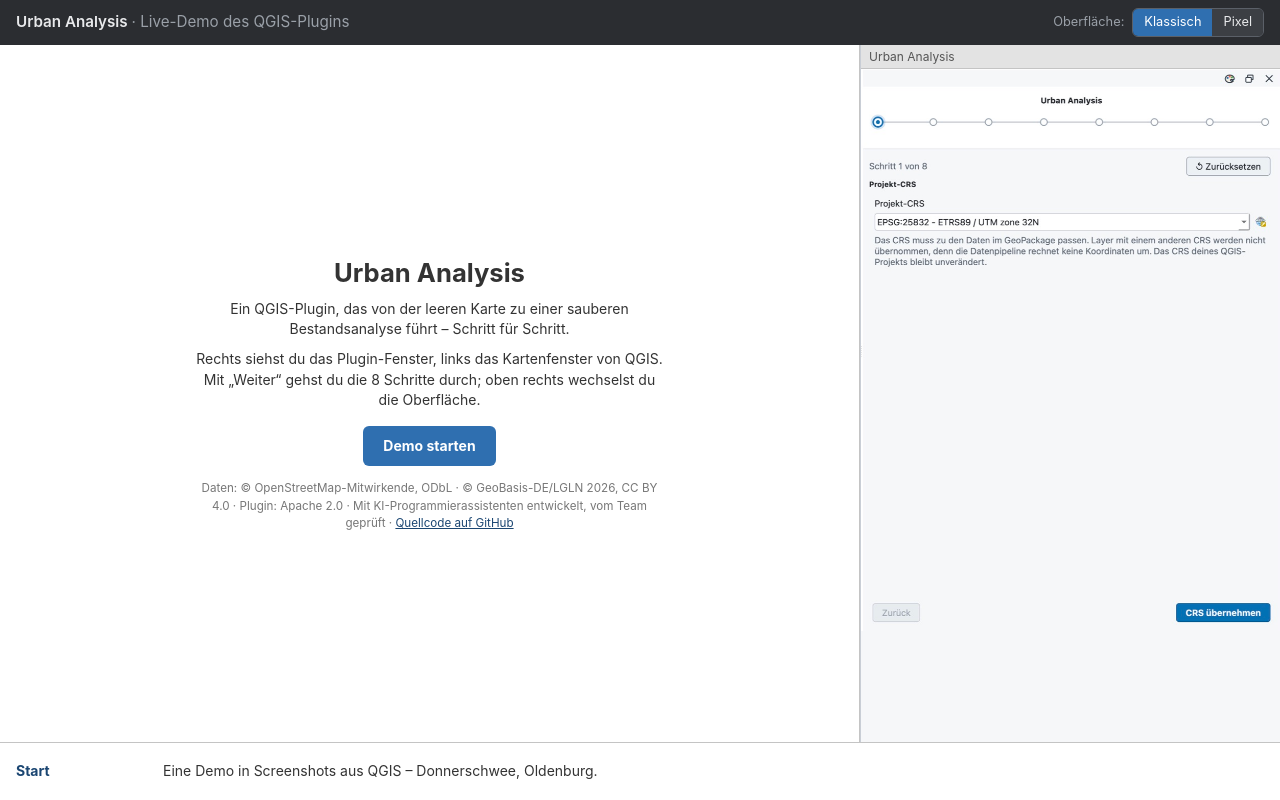
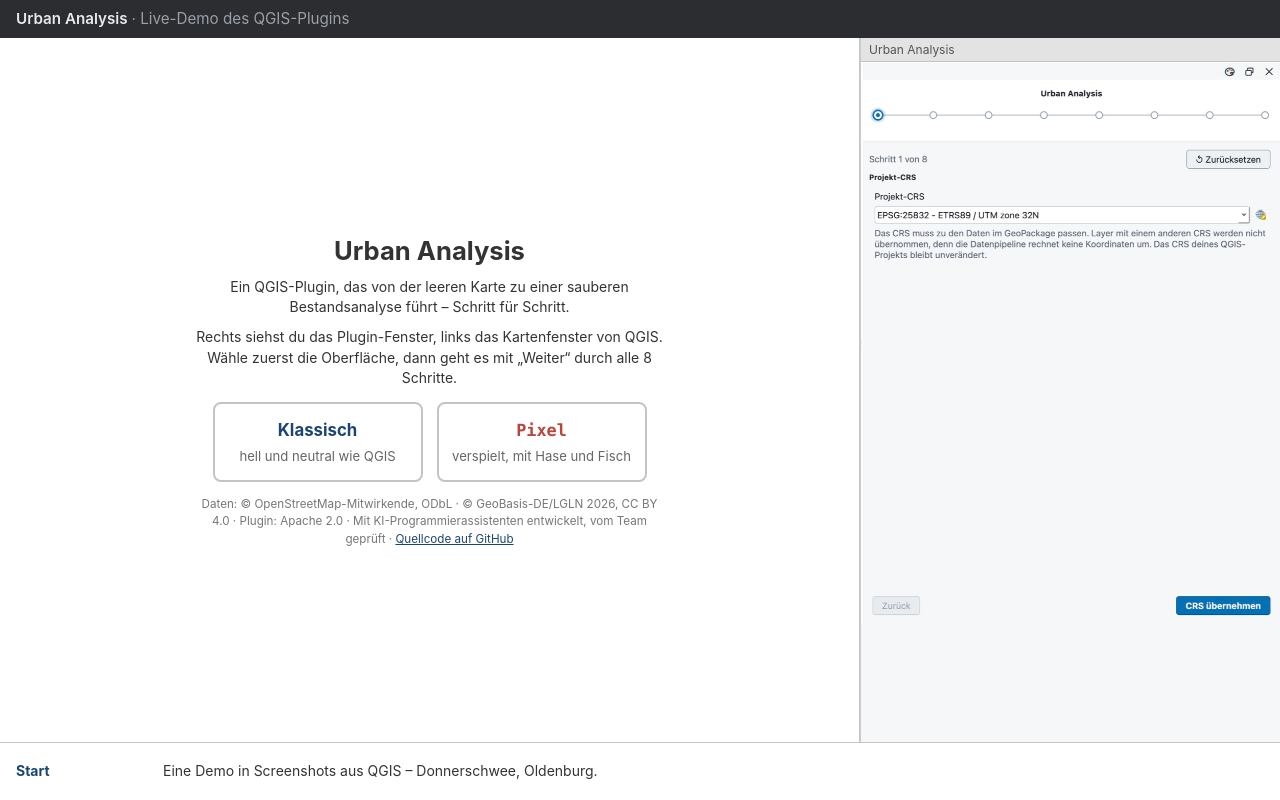
Before and after one commit to Jade-HS-Vibecoding-WPK/urban-analysis-plugin, a plain HTML site: page docs/index.html in a window 1280 px wide. Drawn offline with Linux system fonts and the light colour scheme.

Commit message:
Live-Demo: Stil am Start waehlen, Palette wechselt Stil, leuchtender Weiter-Knopf im Bild, Schritt 4 Hinweise ergaenzt

```diff
--- a/docs/index.html
+++ b/docs/index.html
@@ -48,9 +48,21 @@
 
   .dock { display: flex; flex-direction: column; min-height: 0; background: var(--dock-bg); border-left: 1px solid var(--dock-line); }
   .dockhead { flex: none; font-size: .75rem; color: #555; background: #e3e3e3; border-bottom: 1px solid #c4c4c4; padding: 3px 8px; }
-  .shot { position: relative; flex: 1; min-height: 0; }
-  /* Screenshot ist nur Bild: immer gleich groß, oben ausgerichtet, nicht klickbar */
-  .shot img { position: absolute; inset: 0; width: 100%; height: 100%; object-fit: contain; object-position: top center; display: block; }
+  .shot { position: relative; flex: 1; min-height: 0; overflow-y: auto; }
+  /* Screenshot in fester Breite (kein Springen); nur das Paletten-Symbol ist klickbar – wie im Plugin */
+  .frame { position: relative; }
+  .frame img { width: 100%; height: auto; display: block; }
+  .palette { position: absolute; left: 85.6%; top: .2%; width: 4.4%; height: 3%; border: 2px solid transparent; border-radius: 6px;
+             background: transparent; cursor: pointer; padding: 0; }
+  .palette:hover, .palette:focus-visible { border-color: var(--accent); background: rgba(255,255,255,.25); }
+  /* „Hier geht's lang“: der Hauptknopf im Bild leuchtet und ist der Weiter-Knopf (nur Leuchten, keine Bewegung) */
+  .hot { position: absolute; left: 72.5%; top: 94.8%; width: 25.3%; height: 3.6%; border: 0; padding: 0; background: transparent;
+         cursor: pointer; border-radius: 6px; animation: glow 1.8s ease-in-out infinite; }
+  .hot:hover, .hot:focus-visible { background: rgba(255,255,255,.18); }
+  .status nav .go.glow { animation: glow 1.8s ease-in-out infinite; }
+  @keyframes glow { 0%, 100% { box-shadow: 0 0 0 2px var(--accent), 0 0 4px 2px var(--accent); }
+                    50% { box-shadow: 0 0 0 3px var(--accent), 0 0 16px 6px var(--accent); } }
+  @media (prefers-reduced-motion: reduce) { .hot, .status nav .go.glow { animation: none; box-shadow: 0 0 0 3px var(--accent); } }
 
   /* Fußzeile: Erklärung zum Schritt + die einzige Blätter-Navigation */
   .status { flex: none; display: flex; align-items: center; gap: 14px; padding: 10px 16px; background: #fff; border-top: 1px solid #c4c4c4; color: #333; min-height: 58px; }
@@ -66,7 +78,12 @@
   .intro { max-width: 520px; text-align: center; padding: 24px; color: #333; }
   .intro h2 { font-size: 1.6rem; margin: 0 0 8px; }
   .intro p { margin: 0 0 10px; }
-  .intro .go { margin-top: 6px; border: 0; border-radius: 6px; padding: 10px 20px; background: var(--accent); color: #fff; font-weight: 700; cursor: pointer; }
+  .intro .choice { display: flex; gap: 14px; justify-content: center; flex-wrap: wrap; margin-top: 14px; }
+  .intro .choice button { width: 210px; border: 2px solid #c4c4c4; border-radius: 8px; background: #fff; padding: 14px 12px; cursor: pointer; text-align: center; color: #333; }
+  .intro .choice button:hover { border-color: #2f6fb0; }
+  .intro .choice b { display: block; font-size: 1.05rem; margin-bottom: 4px; }
+  .intro .choice span { display: block; font-size: .82rem; color: #666; }
+  .intro .choice .k b { color: #1b4672; } .intro .choice .p b { color: #B8463D; font-family: Menlo, Consolas, monospace; }
   .intro small { display: block; color: #777; margin-top: 14px; line-height: 1.5; }
   .intro a { color: var(--accent-dark); }
 
@@ -85,12 +102,7 @@
 <body>
 <div class="titlebar">
   <h1>Urban Analysis <span>· Live-Demo des QGIS-Plugins</span></h1>
-  <div class="switch">Oberfläche:
-    <div role="group" aria-label="Oberflächen-Stil des Plugins">
-      <button type="button" data-set="klassisch" aria-pressed="true">Klassisch</button>
-      <button type="button" data-set="pixel" aria-pressed="false">Pixel</button>
-    </div>
-  </div>
+  <span class="switch" id="stilinfo"></span>
 </div>
 
 <div class="workspace">
@@ -107,6 +119,7 @@
   <nav aria-label="Blättern">
     <button type="button" id="prev">‹ Zurück</button>
     <button type="button" class="go" id="next">Weiter ›</button>
+    <button type="button" id="restart" hidden>Neu starten</button>
     <a class="go" id="download" hidden href="https://github.com/Jade-HS-Vibecoding-WPK/urban-analysis-plugin/releases/latest/download/urban_analysis_plugin.zip">Plugin herunterladen</a>
   </nav>
 </div>
@@ -117,17 +130,18 @@
   // Jede Seite: Plugin-Bild (ohne Stil-Endung), nur-ein-Stil, Kartenfenster, Erklärung
   var MAP = { bild: "09-karte-nutzung", label: "Kartenfenster" };
   var PAGES = [
-    { step: 1, shot: "01-kbs", canvas: null, text: "Projekt-KBS: ein Koordinatensystem in Metern wählen, z. B. EPSG:25832. Das Plugin rechnet nie heimlich um." },
-    { step: 2, shot: "02-gebiet", canvas: null, text: "Untersuchungsgebiet: Layer nehmen, Polygon zeichnen oder Rechteck mit zwei Klicks; dazu der Puffer. Die Größe steht sofort da." },
-    { step: 3, shot: "03-daten", canvas: null, text: "Daten laden: OpenStreetMap, ALKIS des Bundeslands und eigene Dateien – auch mehrere zugleich." },
+    { step: 1, shot: "01-kbs", hot: true, canvas: null, text: "Projekt-KBS: ein Koordinatensystem in Metern wählen, z. B. EPSG:25832. Das Plugin rechnet nie heimlich um." },
+    { step: 2, shot: "02-gebiet", hot: true, canvas: null, text: "Untersuchungsgebiet: Layer nehmen, Polygon zeichnen oder Rechteck mit zwei Klicks; dazu der Puffer. Die Größe steht sofort da." },
+    { step: 3, shot: "03-daten", hot: true, canvas: null, text: "Daten laden: OpenStreetMap, ALKIS des Bundeslands und eigene Dateien – auch mehrere zugleich." },
     { step: 3, shot: "03-laden", canvas: null, text: "Beim Laden zeigt das Plugin den Fortschritt – klassisch als Balken, im Pixel-Stil zieht der Hase die Angel ein." },
     { step: 3, shot: "03-wartung", only: "pixel", canvas: null, text: "Ehrlich statt still: Ist ein Dienst in Wartung, sagt das Plugin das und nennt einen Ausweg." },
-    { step: 4, shot: "04-pruefen", canvas: { bild: "09-karte-nutzung", label: "Geladene Layer" }, text: "Layer prüfen: Was ist angekommen, was fehlt? Warnungen und Infos auf einen Blick." },
-    { step: 4, shot: "04-infos", canvas: { bild: "09-karte-nutzung", label: "Geladene Layer" }, text: "Jeder Hinweis sagt in einem Satz, was los ist – und was zu tun ist." },
-    { step: 5, shot: "05-spalten", canvas: { bild: "09-tabelle", label: "Attributtabelle – Gebäude" }, text: "Attributzuordnung: links das Ergebnis – die aufgeräumte Attributtabelle mit lesbaren Namen, Objekt-ID vorne, Herkunft hinten." },
-    { step: 6, shot: "06-quellen", canvas: { bild: "09-karte-schwarzplan", label: "Gebäude aus ALKIS und OSM" }, text: "Harmonisierung: Dasselbe Haus aus ALKIS und OSM? Je Kategorie die Quelle wählen – danach die unsicheren Dubletten." },
-    { step: 7, shot: "07-thema", canvas: { bild: "09-layer", label: "Ebenen – Ergebnis in Gruppen" }, text: "Kartenthema: eines von sieben Themen wählen, die passenden Layer sind vorausgewählt." },
-    { step: 7, shot: "07-mobilitaet", only: "klassisch", canvas: { bild: "09-layer", label: "Ebenen – Ergebnis in Gruppen" }, text: "Anderes Thema, andere Vorauswahl: bei Mobilität & Erschließung Straßen, Wege, Bahn und Haltestellen." },
+    { step: 4, shot: "04-pruefen", hot: true, canvas: { bild: "09-karte-nutzung", label: "Geladene Layer" }, text: "Layer prüfen: Was ist angekommen, was fehlt? Warnungen und Infos auf einen Blick." },
+    { step: 4, shot: "04-hinweise", hot: true, canvas: { bild: "09-karte-nutzung", label: "Geladene Layer" }, text: "Warnungen stehen offen oben, Infos sind darunter gesammelt – z. B. wie viele Objekte im Gebiet liegen." },
+    { step: 4, shot: "04-infos", hot: true, canvas: { bild: "09-karte-nutzung", label: "Geladene Layer" }, text: "Jeder Hinweis sagt in einem Satz, was los ist – und was zu tun ist." },
+    { step: 5, shot: "05-spalten", hot: true, canvas: { bild: "09-tabelle", label: "Attributtabelle – Gebäude" }, text: "Attributzuordnung: links das Ergebnis – die aufgeräumte Attributtabelle mit lesbaren Namen, Objekt-ID vorne, Herkunft hinten." },
+    { step: 6, shot: "06-quellen", hot: true, canvas: { bild: "09-karte-schwarzplan", label: "Gebäude aus ALKIS und OSM" }, text: "Harmonisierung: Dasselbe Haus aus ALKIS und OSM? Je Kategorie die Quelle wählen – danach die unsicheren Dubletten." },
+    { step: 7, shot: "07-thema", hot: true, canvas: { bild: "09-layer", label: "Ebenen – Ergebnis in Gruppen" }, text: "Kartenthema: eines von sieben Themen wählen, die passenden Layer sind vorausgewählt." },
+    { step: 7, shot: "07-mobilitaet", hot: true, only: "klassisch", canvas: { bild: "09-layer", label: "Ebenen – Ergebnis in Gruppen" }, text: "Anderes Thema, andere Vorauswahl: bei Mobilität & Erschließung Straßen, Wege, Bahn und Haltestellen." },
     { step: 8, shot: "08-ausgabe", canvas: { tabs: [["Nutzungskarte", "09-karte-nutzung"], ["Schwarzplan", "09-karte-schwarzplan"]], label: "Ergebnis-Layer" },
       text: "Ausgabe: Kartenstil wählen und die Ergebnis-Layer erzeugen – oben rechts im Kartenfenster umschalten." },
     { step: 8, shot: "08-erreichbarkeit", canvas: { bild: "09-erreichbarkeit", label: "Erreichbarkeit – Ringe 300 / 500 m" }, text: "Erreichbarkeit: Abstand jedes Gebäudes zum nächsten Ziel, als Luftlinie, mit Ringen um die Ziele." },
@@ -138,24 +152,52 @@
   ];
   var NAMES = { klassisch: "Klassisch", pixel: "Pixel" };
   var root = document.documentElement, canvas = document.getElementById("canvas"), shot = document.getElementById("shot");
-  var stil = "klassisch", page = -1, tab = 0;
-  try { stil = localStorage.getItem("ua-stil") || stil; } catch (e) {}
-  if (!NAMES[stil]) stil = "klassisch";
+  // Der Stil wird am Anfang einmal gewählt und bleibt für den ganzen Durchlauf gleich.
+  var stil = null, page = -1, tab = 0, pages = [];
 
   function img(name, s) { return "bilder/" + name + (s ? "-" + s : "") + ".jpg"; }
 
   function renderIntro() {
+    root.setAttribute("data-stil", "klassisch");
+    document.getElementById("stilinfo").textContent = "";
     canvas.innerHTML = '<div class="intro"><h2>Urban Analysis</h2>' +
       "<p>Ein QGIS-Plugin, das von der leeren Karte zu einer sauberen Bestandsanalyse führt – Schritt für Schritt.</p>" +
-      "<p>Rechts siehst du das Plugin-Fenster, links das Kartenfenster von QGIS. Mit „Weiter“ gehst du die 8 Schritte durch; oben rechts wechselst du die Oberfläche.</p>" +
-      '<button type="button" class="go" id="start">Demo starten</button>' +
+      "<p>Rechts siehst du das Plugin-Fenster, links das Kartenfenster von QGIS. Wähle zuerst die Oberfläche, dann geht es mit „Weiter“ durch alle 8 Schritte.</p>" +
+      '<div class="choice">' +
+      '<button type="button" class="k" data-start="klassisch"><b>Klassisch</b><span>hell und neutral wie QGIS</span></button>' +
+      '<button type="button" class="p" data-start="pixel"><b>Pixel</b><span>verspielt, mit Hase und Fisch</span></button>' +
+      "</div>" +
       '<small>Daten: © OpenStreetMap-Mitwirkende, ODbL · © GeoBasis-DE/LGLN 2026, CC BY 4.0 · Plugin: Apache 2.0 · ' +
       'Mit KI-Programmierassistenten entwickelt, vom Team geprüft · <a href="' + REPO + '">Quellcode auf GitHub</a></small></div>';
-    document.getElementById("start").addEventListener("click", forward);
-    shot.innerHTML = '<img src="' + img("01-kbs", stil) + '" alt="Das Plugin-Fenster, Stil ' + NAMES[stil] + '">';
+    canvas.querySelectorAll("[data-start]").forEach(function (b) {
+      b.addEventListener("click", function () { start(b.getAttribute("data-start")); });
+    });
+    shot.innerHTML = '<div class="frame"><img src="' + img("01-kbs", "klassisch") + '" alt="Das Plugin-Fenster"></div>';
     document.getElementById("stepno").textContent = "Start";
     document.getElementById("caption").textContent = "Eine Demo in Screenshots aus QGIS – Donnerschwee, Oldenburg.";
   }
+
+  function useStil(s) {
+    stil = s;
+    root.setAttribute("data-stil", s);
+    document.getElementById("stilinfo").textContent = "Oberfläche: " + NAMES[s] + " – wechseln über das Paletten-Symbol im Plugin";
+    // nur Seiten, die es in diesem Stil gibt – nie ein Bild im anderen Stil
+    pages = PAGES.filter(function (p) { return !p.only || p.only === s; });
+    pages.forEach(function (p) { new Image().src = img(p.shot, s); });
+  }
+
+  function start(s) { useStil(s); page = 0; tab = 0; render(); }
+
+  // Paletten-Symbol: Stil wechseln und auf demselben Schritt bleiben
+  function switchStil(s) {
+    var here = PAGES.indexOf(pages[page]);
+    useStil(s);
+    page = 0;
+    pages.forEach(function (p, i) { if (PAGES.indexOf(p) <= here) page = i; });
+    render();
+  }
+
+  function restart() { stil = null; page = -1; tab = 0; render(); }
 
   function renderCanvas(c) {
     if (!c) {
@@ -177,44 +219,40 @@
 
   function render() {
     if (page < 0) { renderIntro(); updateButtons(); return; }
-    var p = PAGES[page], s = p.only || stil;
+    var p = pages[page];
     renderCanvas(p.canvas);
-    shot.innerHTML = '<img src="' + img(p.shot, s) + '" alt="Plugin, Schritt ' + p.step + ', Stil ' + NAMES[s] + '">';
+    var other = stil === "pixel" ? "klassisch" : "pixel";
+    shot.innerHTML = '<div class="frame"><img src="' + img(p.shot, stil) + '" alt="Plugin, Schritt ' + p.step + ', Stil ' + NAMES[stil] + '">' +
+      '<button type="button" class="palette" title="Oberfläche wechseln (zu ' + NAMES[other] + ')" aria-label="Oberfläche wechseln zu ' + NAMES[other] + '"></button>' +
+      (p.hot ? '<button type="button" class="hot" title="Weiter – hier geht’s lang" aria-label="Weiter"></button>' : "") + "</div>";
+    shot.querySelector(".palette").addEventListener("click", function () { switchStil(other); });
+    if (p.hot) shot.querySelector(".hot").addEventListener("click", forward);
     document.getElementById("stepno").textContent = "Schritt " + p.step + " von 8";
-    document.getElementById("caption").innerHTML = p.text + (p.only && p.only !== stil ? " <i>(nur im Stil " + NAMES[p.only] + " aufgenommen)</i>" : "");
+    document.getElementById("caption").textContent = p.text + "  (Bild " + (page + 1) + " von " + pages.length + ")";
     updateButtons();
   }
 
-  // je Funktion genau ein Knopf: Start nur im Startbild, am Ende „Plugin herunterladen“ statt „Weiter“
+  // je Funktion genau ein Knopf: Stilwahl nur am Start; am Ende „Neu starten“ und „Plugin herunterladen“
   function updateButtons() {
-    var last = page >= PAGES.length - 1;
+    var last = page >= 0 && page >= pages.length - 1;
+    var inImage = page >= 0 && pages[page].hot;  // dann ist der leuchtende Knopf im Bild das „Weiter“
     document.getElementById("prev").hidden = page < 0;
-    document.getElementById("next").hidden = page < 0 || last;
+    document.getElementById("next").hidden = page < 0 || last || inImage;
+    document.getElementById("next").classList.add("glow");
+    document.getElementById("restart").hidden = !last;
     document.getElementById("download").hidden = !last;
   }
-  function forward() { if (page < PAGES.length - 1) { page++; tab = 0; render(); } }
-  function back() { if (page >= 0) { page--; tab = 0; render(); } }
+  function forward() { if (page >= 0 && page < pages.length - 1) { page++; tab = 0; render(); } }
+  function back() { if (page > 0) { page--; tab = 0; render(); } else if (page === 0) { restart(); } }
 
-  function setStil(s) {
-    stil = s; root.setAttribute("data-stil", s);
-    document.querySelectorAll(".switch button").forEach(function (b) { b.setAttribute("aria-pressed", String(b.getAttribute("data-set") === s)); });
-    try { localStorage.setItem("ua-stil", s); } catch (e) {}
-    render();
-  }
-
-  document.querySelectorAll(".switch button").forEach(function (b) { b.addEventListener("click", function () { setStil(b.getAttribute("data-set")); }); });
   document.getElementById("prev").addEventListener("click", back);
   document.getElementById("next").addEventListener("click", forward);
+  document.getElementById("restart").addEventListener("click", restart);
   document.addEventListener("keydown", function (e) {
     if (e.key === "ArrowRight") forward();
     if (e.key === "ArrowLeft") back();
   });
-  window.addEventListener("load", function () {
-    PAGES.forEach(function (p) { [p.only || "klassisch", p.only ? null : "pixel"].forEach(function (s) { if (s) new Image().src = img(p.shot, s); }); });
-  });
 
-  root.setAttribute("data-stil", stil);
-  document.querySelectorAll(".switch button").forEach(function (b) { b.setAttribute("aria-pressed", String(b.getAttribute("data-set") === stil)); });
   render();
 })();
 </script>
```
